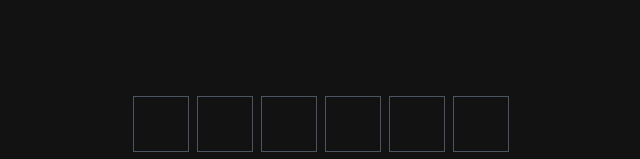
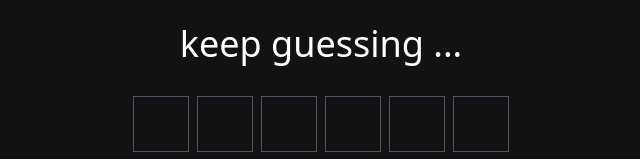
Before and after one commit to zana-abdollahpour/wordle, a React (Vite) app: page / in a window 1280 px wide. Shown: the top 159 px of the page, without its empty margins (319-959 px from the left). Built offline with nearby package versions, Linux system fonts and the light colour scheme.

Commit message:
add game result checking functionality

```diff
--- a/src/App.tsx
+++ b/src/App.tsx
@@ -1,15 +1,17 @@
+import Result from "./components/result";
 import WordGuesses from "./components/wordGuesses";
 import Keyboard from "./components/keyboard";
-import { GameProvider } from "./contexts/gameContext";
+import { useGameState } from "./hooks/useGameState";
 
 export default function App() {
+  const { result } = useGameState();
+
   return (
     <div className="h-screen w-screen">
       <div className="mx-auto flex max-w-[30rem] flex-col items-center gap-8 pt-12">
-        <GameProvider>
-          <WordGuesses />
-          <Keyboard />
-        </GameProvider>
+        <Result message={result} />
+        <WordGuesses />
+        <Keyboard />
       </div>
     </div>
   );
--- a/src/components/keyboard/VirtualKeyboard.tsx
+++ b/src/components/keyboard/VirtualKeyboard.tsx
@@ -10,6 +10,7 @@ export default function VirtualKeyboard() {
     setCurrentGuess,
     setCharPlaceValidation,
     setPreviousGuesses,
+    setResult,
   } = useGameState();
 
   const handleKeyPress = (pressedKey: string) => {
@@ -26,6 +27,10 @@ export default function VirtualKeyboard() {
       );
 
       if (!hasTargetChar) return;
+
+      if (currentGuess === targetWord) {
+        setResult("You Won!");
+      }
 
       setCharPlaceValidation(
         [...currentGuess].map((char, i) =>
--- a/src/components/keyboard/WindowKeyPressHandler.tsx
+++ b/src/components/keyboard/WindowKeyPressHandler.tsx
@@ -9,6 +9,7 @@ export default function WindowKeyPressHandler() {
     setCurrentGuess,
     setCharPlaceValidation,
     setPreviousGuesses,
+    setResult,
   } = useGameState();
 
   useEffect(() => {
@@ -24,6 +25,10 @@ export default function WindowKeyPressHandler() {
         );
 
         if (!hasTargetChar) return;
+
+        if (currentGuess === targetWord) {
+          setResult("You Won!");
+        }
 
         setCharPlaceValidation(
           [...currentGuess].map((char, i) =>
@@ -55,6 +60,7 @@ export default function WindowKeyPressHandler() {
     setCharPlaceValidation,
     setCurrentGuess,
     setPreviousGuesses,
+    setResult,
     targetWord,
     targetWord.length,
   ]);
--- /dev/null
+++ b/src/components/result/index.tsx
@@ -0,0 +1,7 @@
+interface ResultProps {
+  message: React.ReactNode;
+}
+
+export default function Result({ message = "" }: ResultProps) {
+  return <h1 className="absolute top-6 text-4xl text-white">{message}</h1>;
+}
--- a/src/contexts/gameContext.tsx
+++ b/src/contexts/gameContext.tsx
@@ -3,6 +3,8 @@ import { createContext, useState } from "react";
 const NUM_ALLOWED_TRIES = 6;
 
 export type Validity = "right" | "wrong" | "absent";
+
+export type GameResult = "You Won!" | "You Lost!" | "keep guessing ...";
 export interface IGameContext {
   numAllowedTries: number;
   targetWord: string;
@@ -13,6 +15,8 @@ export interface IGameContext {
   currentTry: number;
   charPlaceValidation: Validity[];
   setCharPlaceValidation: React.Dispatch<React.SetStateAction<Validity[]>>;
+  result: GameResult;
+  setResult: React.Dispatch<React.SetStateAction<GameResult>>;
 }
 
 export const GameContext = createContext<IGameContext | null>(null);
@@ -28,8 +32,11 @@ export const GameProvider = ({
   const [charPlaceValidation, setCharPlaceValidation] = useState<Validity[]>(
     [],
   );
+  const [result, setResult] = useState<GameResult>("keep guessing ...");
 
   const currentTry = previousGuesses.length;
+
+  if (currentTry >= NUM_ALLOWED_TRIES) setResult("You Lost!");
 
   return (
     <GameContext.Provider
@@ -43,6 +50,8 @@ export const GameProvider = ({
         currentTry,
         charPlaceValidation,
         setCharPlaceValidation,
+        result,
+        setResult,
       }}
     >
       {children}
--- a/src/main.tsx
+++ b/src/main.tsx
@@ -3,8 +3,12 @@ import ReactDOM from "react-dom/client";
 import App from "./App.tsx";
 import "./index.css";
 
+import { GameProvider } from "./contexts/gameContext.tsx";
+
 ReactDOM.createRoot(document.getElementById("root")!).render(
   <React.StrictMode>
-    <App />
+    <GameProvider>
+      <App />
+    </GameProvider>
   </React.StrictMode>,
 );
```
